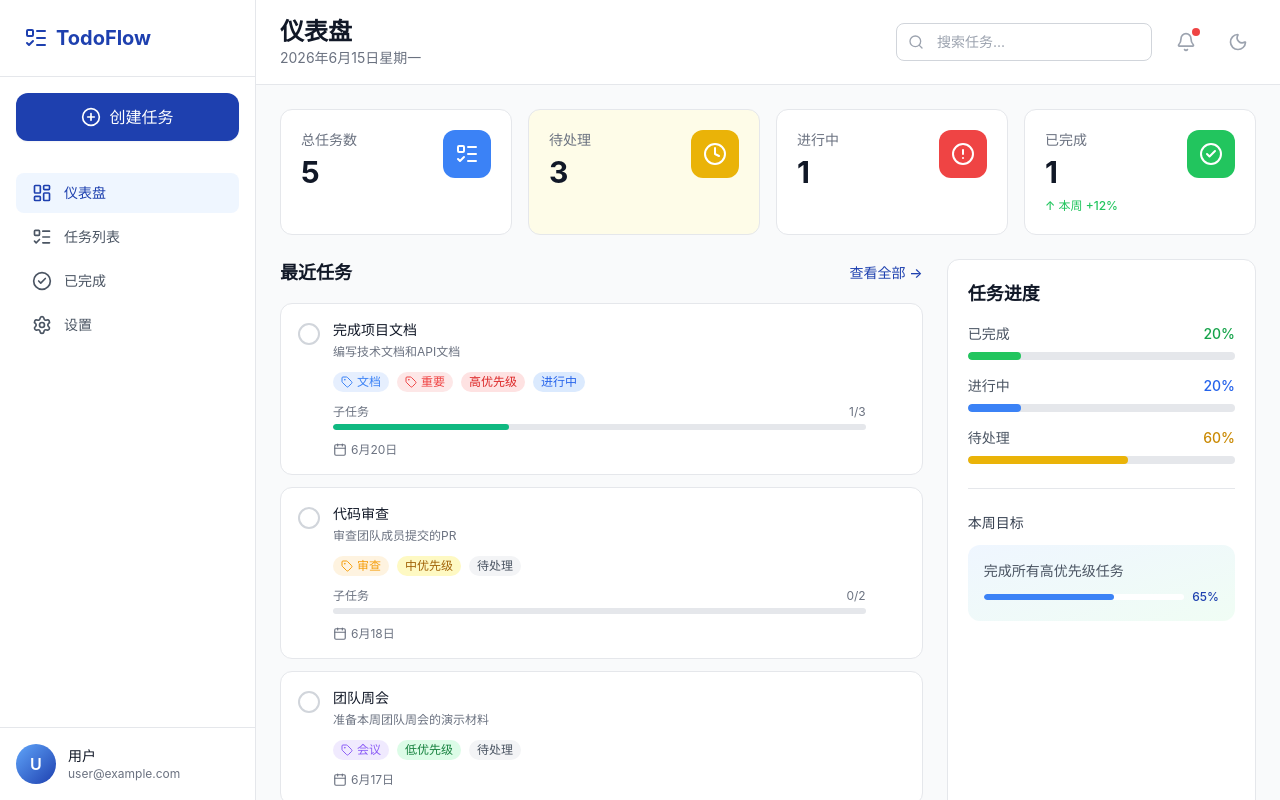
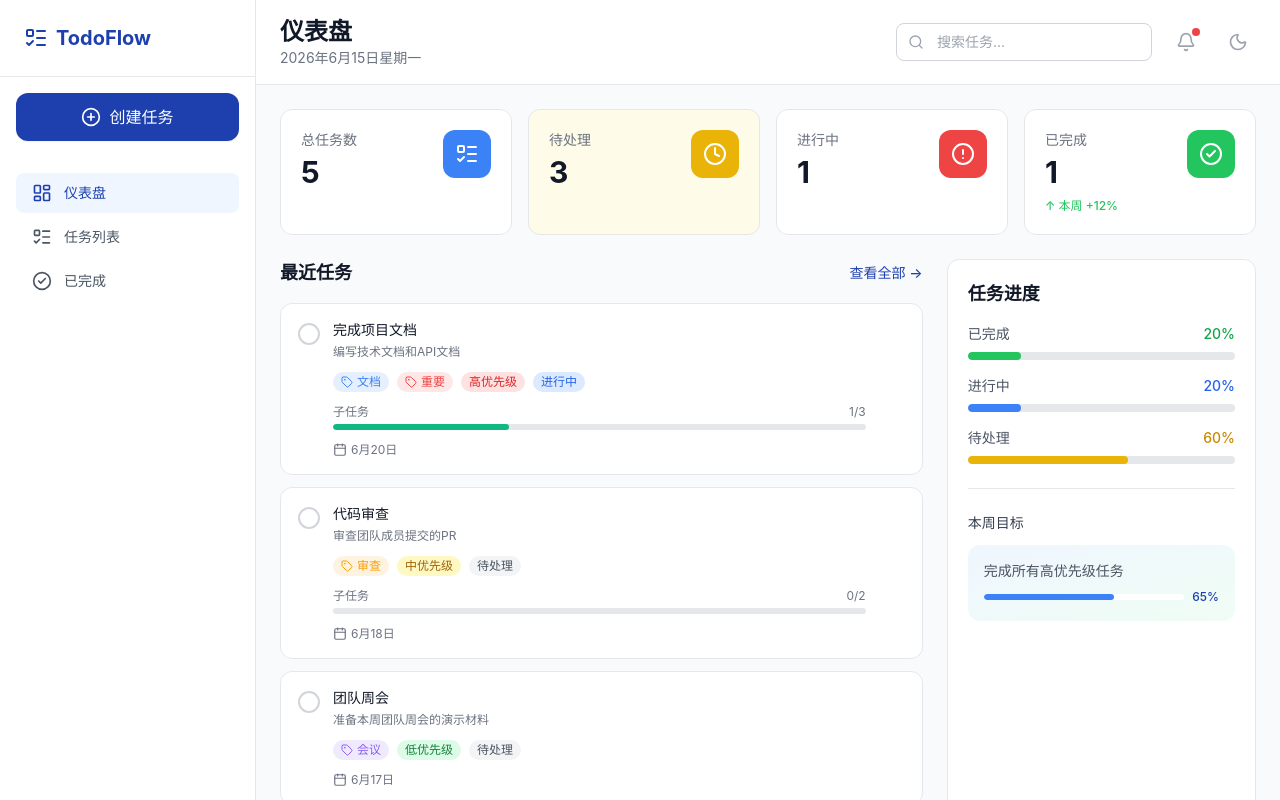
Before and after one commit to chen-1368/TodoFlow, a React (Vite) app: page / in a window 1280 px wide. Shown: the top 800 px of the page. Built offline with nearby package versions, Linux system fonts and the light colour scheme.

Commit message:
删除设置

```diff
--- a/src/App.tsx
+++ b/src/App.tsx
@@ -4,7 +4,6 @@ import { Layout } from './components/layout/Layout';
 import { Dashboard } from './pages/Dashboard';
 import { TaskListPage } from './pages/TaskListPage';
 import { CompletedPage } from './pages/CompletedPage';
-import { SettingsPage } from './pages/SettingsPage';
 import { TaskForm } from './components/tasks/TaskForm';
 import { TaskDetail } from './components/tasks/TaskDetail';
 import { useTaskStore } from './store/tasks';
@@ -103,7 +102,6 @@ function AppContent() {
             />
           }
         />
-        <Route path="/settings" element={<SettingsPage />} />
       </Routes>
 
       {selectedTask && (
--- a/src/components/layout/Sidebar.tsx
+++ b/src/components/layout/Sidebar.tsx
@@ -1,7 +1,6 @@
 import {
   LayoutDashboard,
   ListTodo,
-  Settings,
   PlusCircle,
   CheckCircle2
 } from 'lucide-react';
@@ -16,7 +15,6 @@ export function Sidebar({ onCreateTask }: SidebarProps) {
     { icon: LayoutDashboard, label: '仪表盘', path: '/' },
     { icon: ListTodo, label: '任务列表', path: '/tasks' },
     { icon: CheckCircle2, label: '已完成', path: '/completed' },
-    { icon: Settings, label: '设置', path: '/settings' },
   ];
 
   return (
@@ -54,18 +52,6 @@ export function Sidebar({ onCreateTask }: SidebarProps) {
           </NavLink>
         ))}
       </nav>
-
-      <div className="p-4 border-t border-gray-200">
-        <div className="flex items-center gap-3">
-          <div className="w-10 h-10 rounded-full bg-gradient-to-br from-primary-400 to-primary-600 flex items-center justify-center text-white font-semibold">
-            U
-          </div>
-          <div>
-            <p className="text-sm font-medium text-gray-900">用户</p>
-            <p className="text-xs text-gray-500">user@example.com</p>
-          </div>
-        </div>
-      </div>
     </aside>
   );
 }
```
